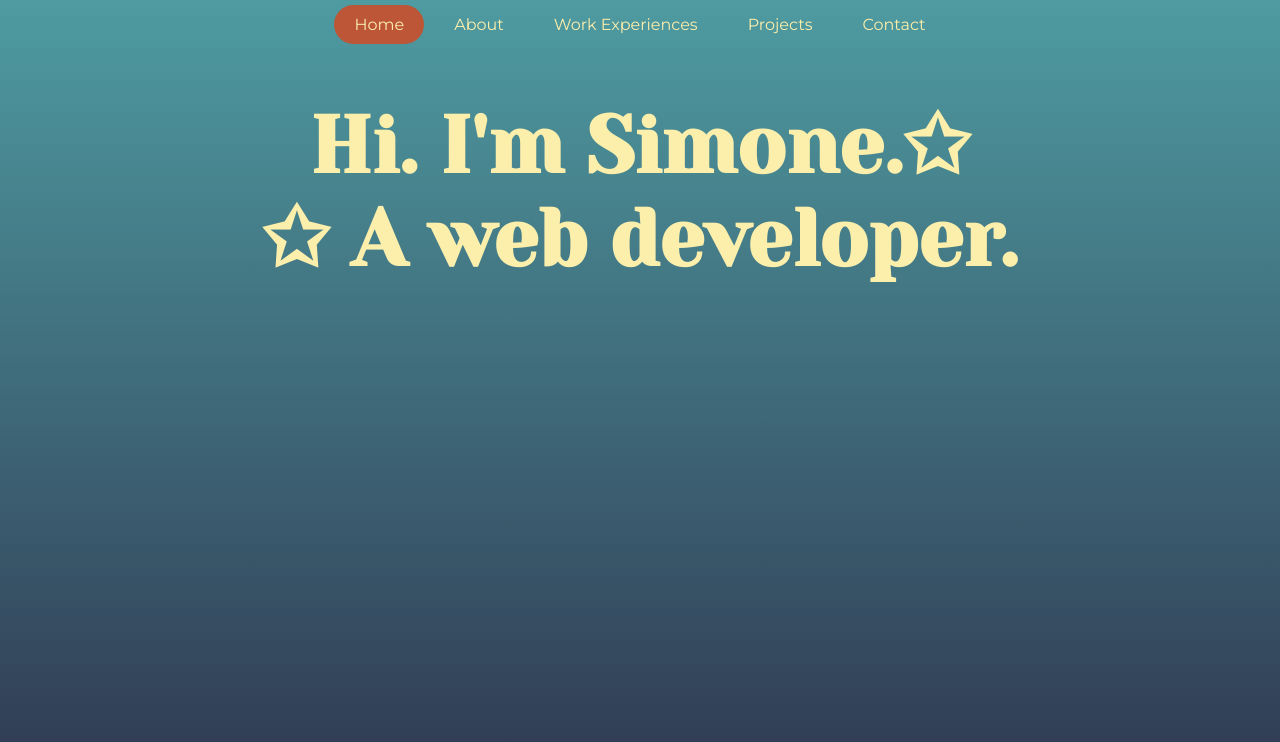
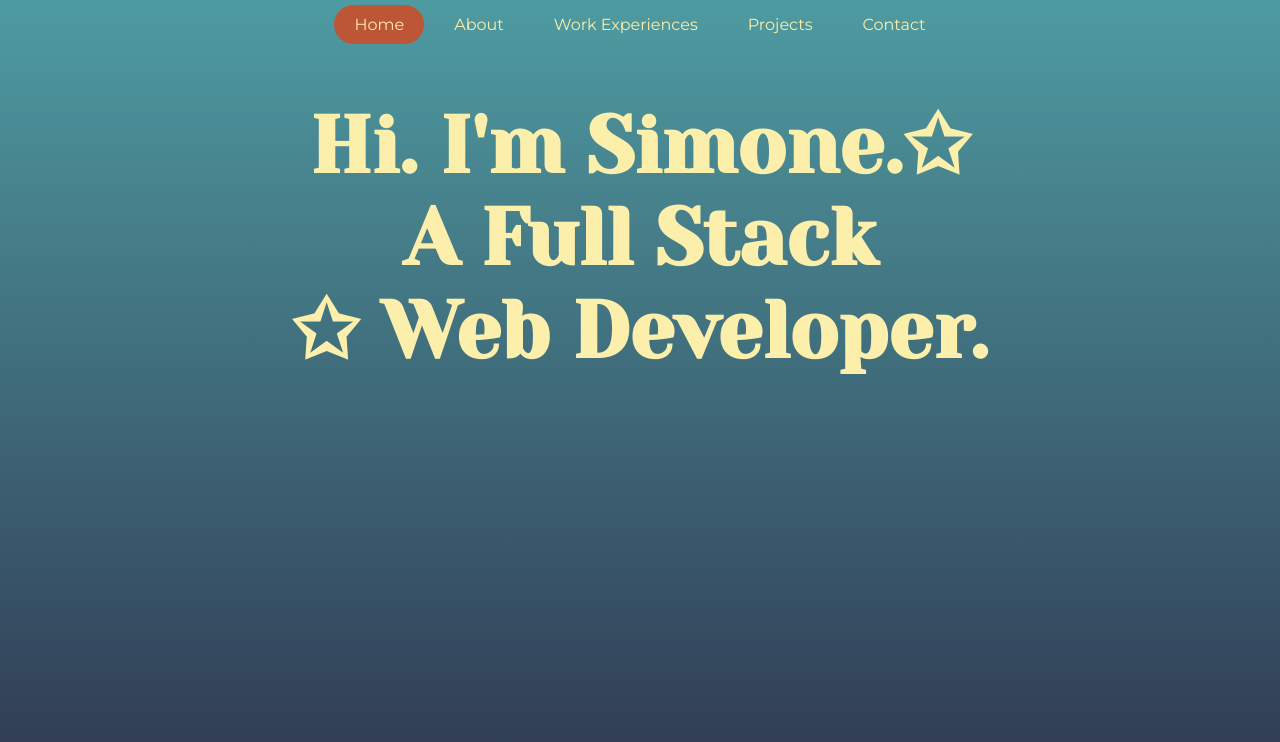
Before and after one commit to simozan/portfolioReact, a React (Vite) app: page / in a window 1280 px wide. Shown: the top 742 px of the page. Built offline with nearby package versions, Linux system fonts and the light colour scheme; the HTML template or start-up script is replaced by a standard one.

Commit message:
update home page

```diff
--- a/src/pages/HomePage.jsx
+++ b/src/pages/HomePage.jsx
@@ -8,7 +8,8 @@ export const HomePage = () => {
     <Navbar/>
     <section className='main margin-top-50'>
     <h1 className='main-title'>Hi. I'm Simone.&#10025;</h1>
-    <h1 className='main-title'>&#10025; A web developer.</h1>
+    <h1 className='main-title'> A Full Stack</h1>
+    <h1 className='main-title'>&#10025; Web Developer.</h1>
     </section>
     </>
   )
```
